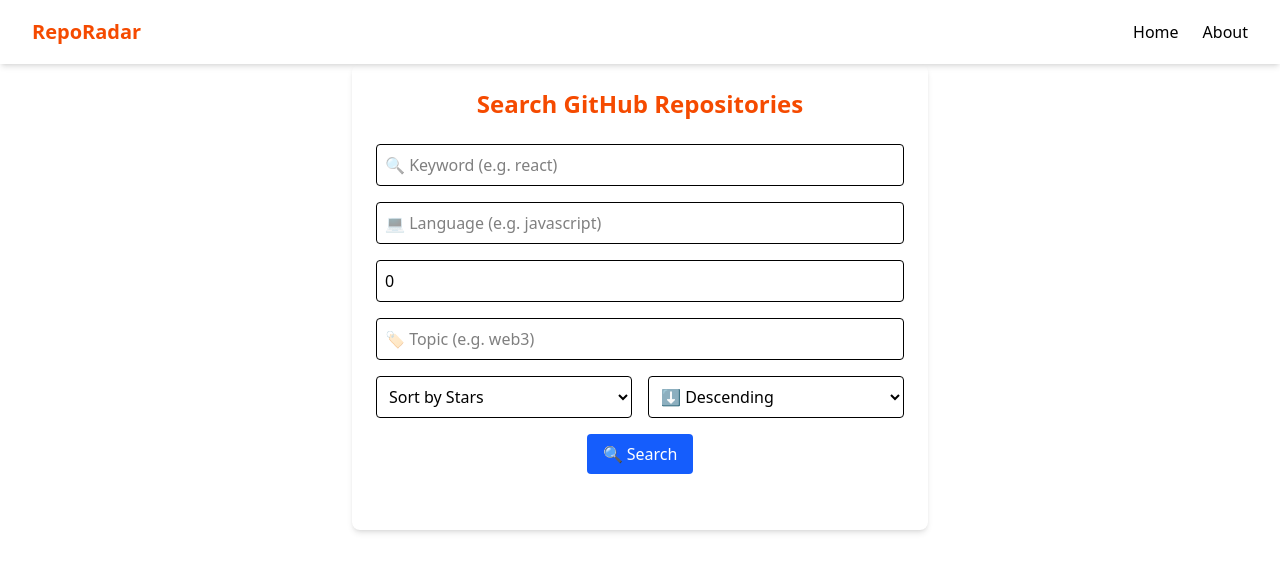
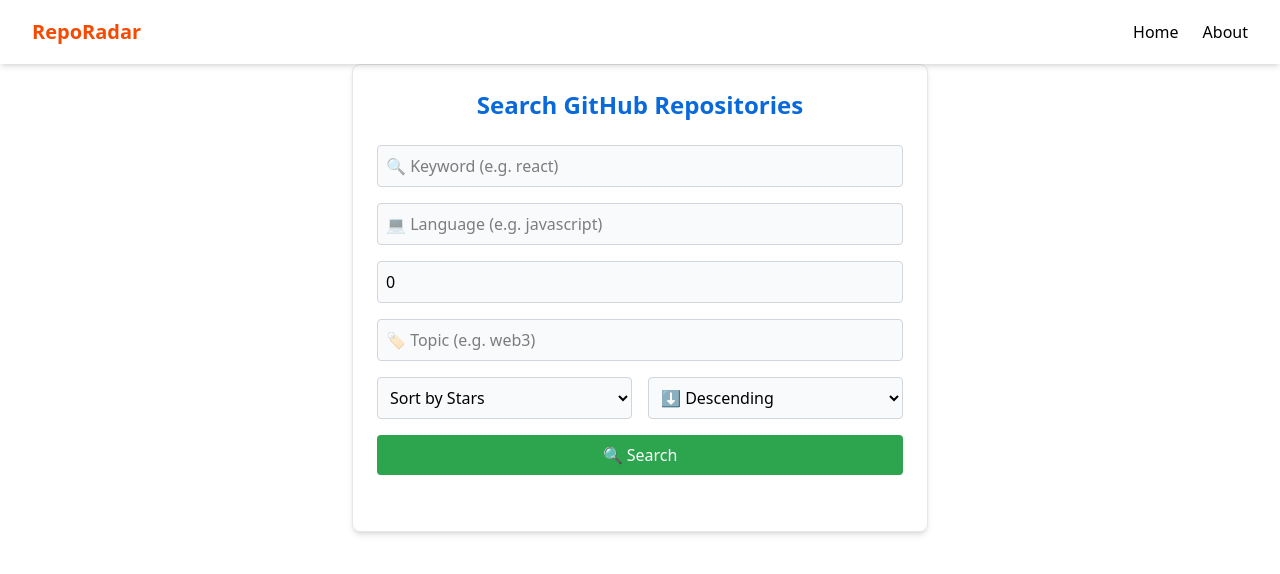
Before and after one commit to avirup-ghosal/RepoRadar, a Next.js app in the folder my-app/: page / in a window 1280 px wide. Shown: the top 574 px of the page. Built offline with nearby package versions, Linux system fonts and the light colour scheme.

Commit message:
changed some color

```diff
--- a/my-app/src/app/about/page.tsx
+++ b/my-app/src/app/about/page.tsx
@@ -40,7 +40,7 @@
       <p className="text-base leading-relaxed mb-6">
         RepoRadar is ideal for:
       </p>
-      <ul className="list-disc list-inside space-y-2 text-base">
+      <ul className="list-disc list-inside space-y-2 text-base mb-4">
         <li>Students and beginners trying to understand open-source projects</li>
         <li>Developers searching for starter repos or tech inspiration</li>
         <li>Teams wanting to quickly evaluate project quality and structure</li>
--- a/my-app/src/components/SearchBar.tsx
+++ b/my-app/src/components/SearchBar.tsx
@@ -3,21 +3,23 @@
 import { useEffect, useState } from "react";
 import RepoCard, { Repo } from "./RepoCard";
 
+const RepoList = ({ data }: { data: Repo[] }) => {
+  const [length, setlength] = useState(0);
+  const [start, setstart] = useState(0);
+  const [end, setend] = useState(10);
 
-const RepoList = ({ data }: { data: Repo[] }) => {
-  const [length,setlength]=useState(0);
-  const [start,setstart]=useState(0);
-  const [end,setend]=useState(10);
+  useEffect(() => {
+    setlength(data.length);
+  }, [data]);
 
-  useEffect(()=>{
-    setlength(data.length);
-  },[data]);
   const setPage = (n: number) => {
     setstart(n * 10);
     setend((n + 1) * 10);
   };
-  const cardperpage=10;
+
+  const cardperpage = 10;
   const noofpages = Math.ceil(length / cardperpage);
+
   return (
     <div className="flex flex-wrap gap-4 justify-center">
       <div className="flex flex-wrap justify-center gap-2 mt-4">
@@ -31,9 +33,11 @@
           </button>
         ))}
       </div>
-      {data.slice(start, end).map((element) => (
-        element && element.owner ? <RepoCard key={element.id} repo={element} /> : null
-      ))}
+      {data.slice(start, end).map((element) =>
+        element && element.owner ? (
+          <RepoCard key={element.id} repo={element} />
+        ) : null
+      )}
     </div>
   );
 };
@@ -46,14 +50,16 @@
   const [sort, setSort] = useState("stars");
   const [order, setOrder] = useState("desc");
   const [data, setData] = useState(null);
-  const resetState=()=>{
+
+  const resetState = () => {
     setKeyword("");
     setLanguage("");
     setStars(0);
     setTopic("");
     setSort("stars");
     setOrder("desc");
-  }
+  };
+
   const handleSearch = () => {
     axios
       .get("https://api.github.com/search/repositories", {
@@ -74,15 +80,15 @@
   };
 
   return (
-    <div className="flex flex-col gap-4 items-center justify-center p-6 bg-white rounded-lg shadow-md max-w-xl mx-auto">
-      <h1 className="text-2xl font-bold mb-2 text-center text-orange-600">
+    <div className="flex flex-col gap-4 items-center justify-center p-6 bg-white rounded-lg shadow-md max-w-xl mx-auto border border-gray-200">
+      <h1 className="text-2xl font-bold mb-2 text-center text-[#0969da]">
         Search GitHub Repositories
       </h1>
 
       <input
         type="text"
         placeholder="🔍 Keyword (e.g. react)"
-        className="p-2 border w-full rounded"
+        className="p-2 border border-gray-300 bg-gray-50 w-full rounded"
         value={keyword}
         onChange={(e) => setKeyword(e.target.value)}
       />
@@ -90,7 +96,7 @@
       <input
         type="text"
         placeholder="💻 Language (e.g. javascript)"
-        className="p-2 border w-full rounded"
+        className="p-2 border border-gray-300 bg-gray-50 w-full rounded"
         value={language}
         onChange={(e) => setLanguage(e.target.value)}
       />
@@ -98,7 +104,7 @@
       <input
         type="number"
         placeholder="⭐ Min Stars (e.g. 1000)"
-        className="p-2 border w-full rounded"
+        className="p-2 border border-gray-300 bg-gray-50 w-full rounded"
         value={stars}
         onChange={(e) => setStars(Number(e.target.value))}
       />
@@ -106,14 +112,14 @@
       <input
         type="text"
         placeholder="🏷 Topic (e.g. web3)"
-        className="p-2 border w-full rounded"
+        className="p-2 border border-gray-300 bg-gray-50 w-full rounded"
         value={topic}
         onChange={(e) => setTopic(e.target.value)}
       />
 
       <div className="flex gap-4 w-full">
         <select
-          className="p-2 border rounded w-full"
+          className="p-2 border border-gray-300 bg-gray-50 rounded w-full"
           value={sort}
           onChange={(e) => setSort(e.target.value)}
         >
@@ -123,7 +129,7 @@
         </select>
 
         <select
-          className="p-2 border rounded w-full"
+          className="p-2 border border-gray-300 bg-gray-50 rounded w-full"
           value={order}
           onChange={(e) => setOrder(e.target.value)}
         >
@@ -134,10 +140,11 @@
 
       <button
         onClick={handleSearch}
-        className="bg-blue-600 hover:bg-blue-700 text-white px-4 py-2 rounded transition"
+        className="bg-[#2da44e] hover:bg-[#218739] text-white px-4 py-2 rounded transition w-full"
       >
         🔍 Search
       </button>
+
       <RepoList data={data || []} />
     </div>
   );
```
Lines whose indentation alone changed are shown as unchanged.
